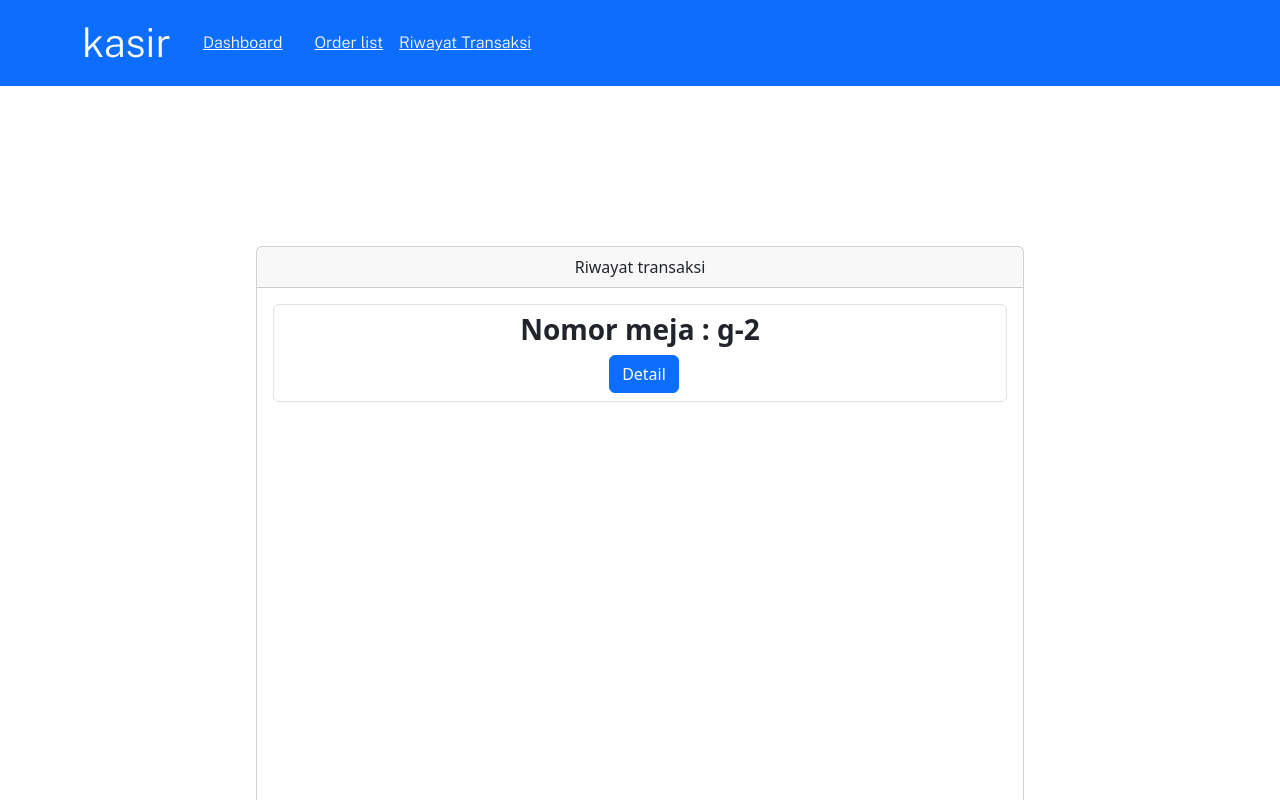
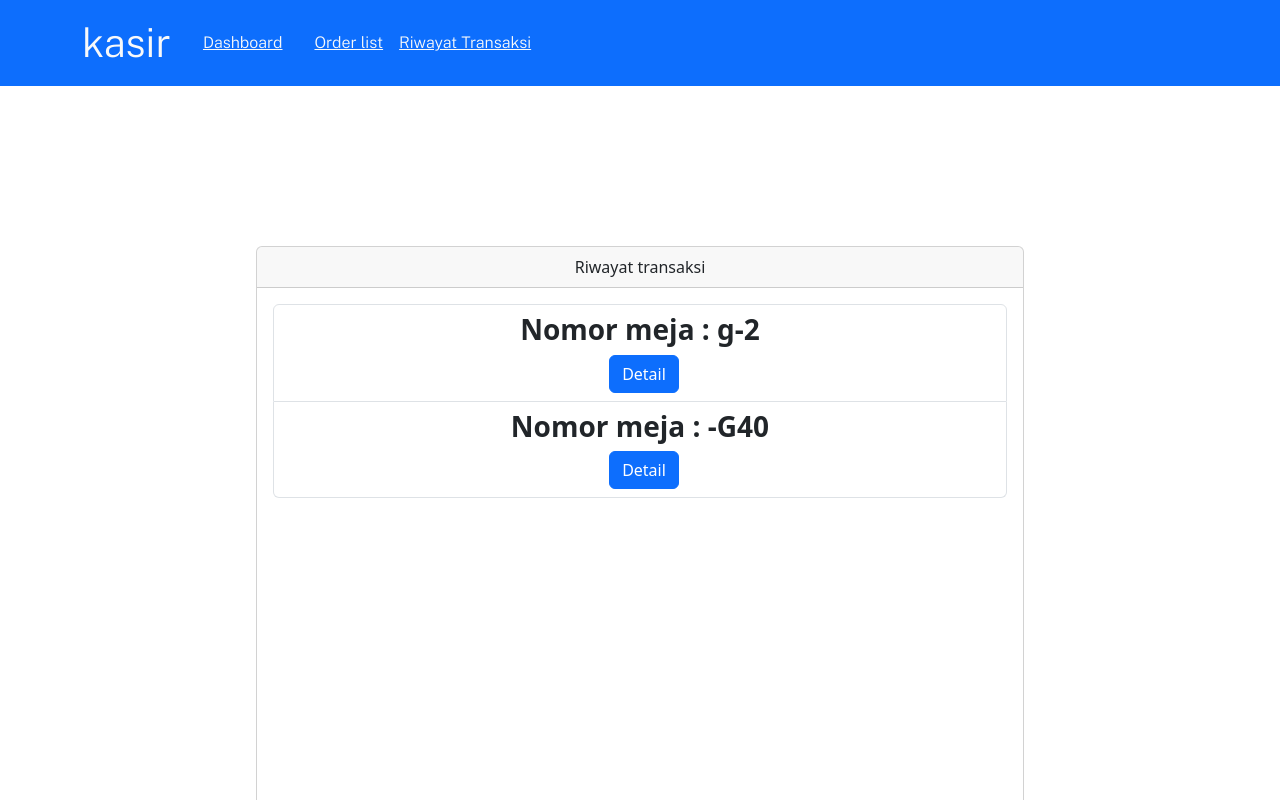
Before and after one commit to bitch-you-know/kasir, a React (Vite) app: page /riwayat in a window 1280 px wide. Shown: the top 800 px of the page. Built offline with nearby package versions, Linux system fonts and the light colour scheme; data requests are answered from the project's data file.

Commit message:
[Note] restart laptop

```diff
--- a/db.json
+++ b/db.json
@@ -208,6 +208,67 @@
         }
       ],
       "noMeja": "g-2"
+    },
+    {
+      "id": "369f",
+      "items": [
+        {
+          "id": "8bb9",
+          "jumlah": 2,
+          "nama": "Coffe Late",
+          "total_harga": 30000,
+          "product": {
+            "id": "11",
+            "kode": "K-011",
+            "nama": "Coffe Late",
+            "harga": 15000,
+            "is_ready": true,
+            "gambar": "coffe-late.jpg",
+            "category": {
+              "id": 2,
+              "nama": "Minuman"
+            }
+          }
+        },
+        {
+          "id": "5a5a",
+          "jumlah": 1,
+          "nama": "Es Jeruk",
+          "total_harga": 7000,
+          "product": {
+            "id": "12",
+            "kode": "K-012",
+            "nama": "Es Jeruk",
+            "harga": 7000,
+            "is_ready": true,
+            "gambar": "es-jeruk.jpg",
+            "category": {
+              "id": 2,
+              "nama": "Minuman"
+            }
+          }
+        },
+        {
+          "id": "d400",
+          "jumlah": 1,
+          "nama": "Mie Goreng",
+          "total_harga": 13000,
+          "product": {
+            "id": "5",
+            "kode": "K-05",
+            "nama": "Mie Goreng",
+            "harga": 13000,
+            "is_ready": true,
+            "gambar": "mie-goreng.jpg",
+            "category": {
+              "id": 1,
+              "nama": "Makanan"
+            }
+          }
+        }
+      ],
+      "noMeja": "-G40"
     }
-  ]
+  ],
+  "transsaction": []
 }
--- a/src/components/Hasil.jsx
+++ b/src/components/Hasil.jsx
@@ -19,7 +19,7 @@ const Hasil = () => {
             const result = await axiosinstance.get("/keranjangs");
             const totalPrice = result.data.reduce((accumulator, current) => accumulator + current.total_harga, 0);
             if (result.status === 200) {
-                console.log(result)
+
                 setKeranjang(result.data)
                 setTotal(totalPrice)
             }
--- a/src/pages/OrderList.jsx
+++ b/src/pages/OrderList.jsx
@@ -4,27 +4,33 @@ import { axiosinstance } from "../lib/axios"
 import { useEffect, useState } from "react"
 
 const OrderList = () => {
-    const [pesanans, setPesanans] = useState([])
-
+    const [pesanans, setPesanans] = useState(null)
+    const [openModal, setOpenModal] = useState(false)
+    const closeModal = () => setOpenModal(false)
+    const [selectDetais,setSelectDetails]=useState(null)
     const getPesanans = async () => {
         try {
             const result = await axiosinstance.get("pesanans")
             if (result.status === 200) {
                 setPesanans(result.data)
                 console.log(result)
+                console.log(selectDetais)
             }
         } catch (error) {
             console.log(error)
         }
     }
 
+    const handleOpenModal = (id) => {
+        setOpenModal(true)
+        setSelectDetails(id)
+    }
+
     useEffect(() => {
         getPesanans()
     }, [])
 
-    useEffect(() => {
-        console.log(pesanans)
-    }, [pesanans])
+
 
     return (
         <div>
@@ -41,7 +47,8 @@ const OrderList = () => {
                                     <ListGroupItem key={pesanan.id}>
                                         <h3><strong>Nomor meja : {pesanan.noMeja}</strong></h3>
 
-                                        <Button className="ms-2"> Detail</Button>
+
+                                        <Button onClick={()=>{handleOpenModal(pesanan.items)}} className="ms-2"> Detail</Button>
                                     </ListGroupItem>
                                 ))}
                             </ListGroup>
@@ -54,10 +61,28 @@ const OrderList = () => {
                 </Card>
             </div>
 
-             <Modal>
+            <Modal show={openModal} onHide={closeModal}>
+                <Modal.Header closeButton>
+                    <Modal.Title>Detail Order</Modal.Title>
+                </Modal.Header>
+                <Modal.Body>
+                    {Array.isArray(selectDetais) && selectDetais.length > 0 ? (
+                    <ListGroup>
+                            {selectDetais.map((detail)=>(
+                            <ListGroupItem key={detail.id}>{detail.nama}</ListGroupItem>
+                        ))}
 
-             </Modal>
-        </div>
+                    </ListGroup>
+                    ):(<p>gada</p>)}
+            </Modal.Body>
+            <Modal.Footer>
+                <Button variant="secondary" onClick={closeModal}>
+                    Close
+                </Button>
+
+            </Modal.Footer>
+        </Modal>
+        </div >
     )
 }
 
```
